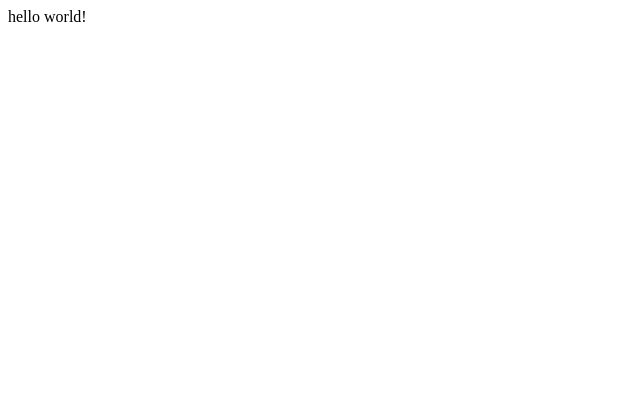
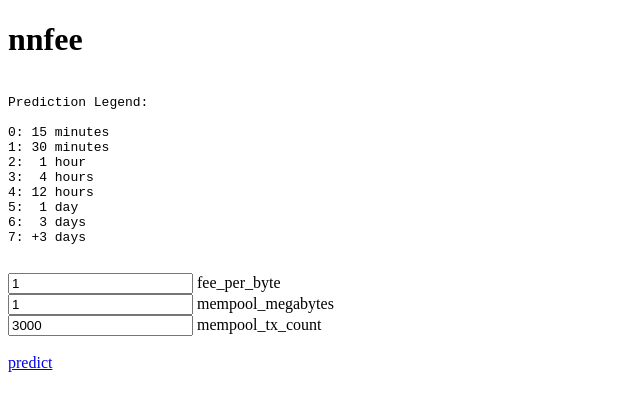
Before and after one commit to mess110/nnfee, a plain HTML site: page estimator/static/index.html in a window 1280 px wide. Shown: the whole page, without its empty margins (0-640 px from the left). Drawn offline with Linux system fonts and the light colour scheme.

Commit message:
add basic ui

```diff
--- a/estimator/static/index.html
+++ b/estimator/static/index.html
@@ -3,9 +3,58 @@
     <head>
         <meta charset="utf-8" />
         <meta name="viewport" content="width=device-width" />
-        <title></title>
+        <title>nnfee</title>
     </head>
     <body>
-        hello world!
+        <h1>nnfee</h1>
+        <pre>
+
+Prediction Legend:
+
+0: 15 minutes
+1: 30 minutes
+2:  1 hour
+3:  4 hours
+4: 12 hours
+5:  1 day
+6:  3 days
+7: +3 days
+        </pre>
+
+        <input type="text" id="fee_per_byte" value="1" />
+        fee_per_byte
+        <br />
+        <input type="text" id="mempool_megabytes" value="1" />
+        mempool_megabytes
+        <br />
+        <input type="text" id="mempool_tx_count" value="3000" />
+        mempool_tx_count
+        <br />
+        <br />
+        <a href="#" onclick="nn()">predict</a>
+        <br />
+
+        <pre id="output"></pre>
+
+        <script charset="utf-8">
+            // hello
+
+var nn = function () {
+    var fee_per_byte = document.querySelector('#fee_per_byte').value
+    var mempool_megabytes = document.querySelector('#mempool_megabytes').value
+    var mempool_tx_count = document.querySelector('#mempool_tx_count').value
+
+    var xhttp = new XMLHttpRequest();
+    xhttp.onreadystatechange = function() {
+        if (this.readyState == 4 && this.status == 200) {
+            var json = JSON.parse(this.responseText)['result']
+            console.log(json)
+            document.querySelector('#output').innerHTML = "Confidence: " + json['confidence'] + "\nPrediction: " + json['prediction']
+        }
+    };
+    xhttp.open("GET", "/nn/" + fee_per_byte + "/" + mempool_megabytes + "/" + mempool_tx_count, true);
+    xhttp.send();
+}
+        </script>
     </body>
 </html>
```
Also changed, not shown: 3 other files.
